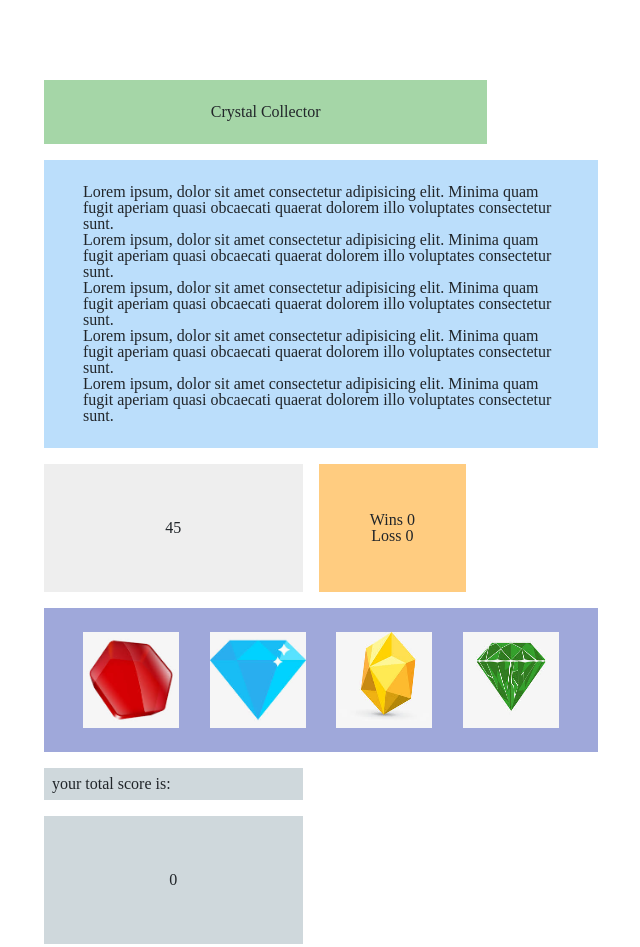
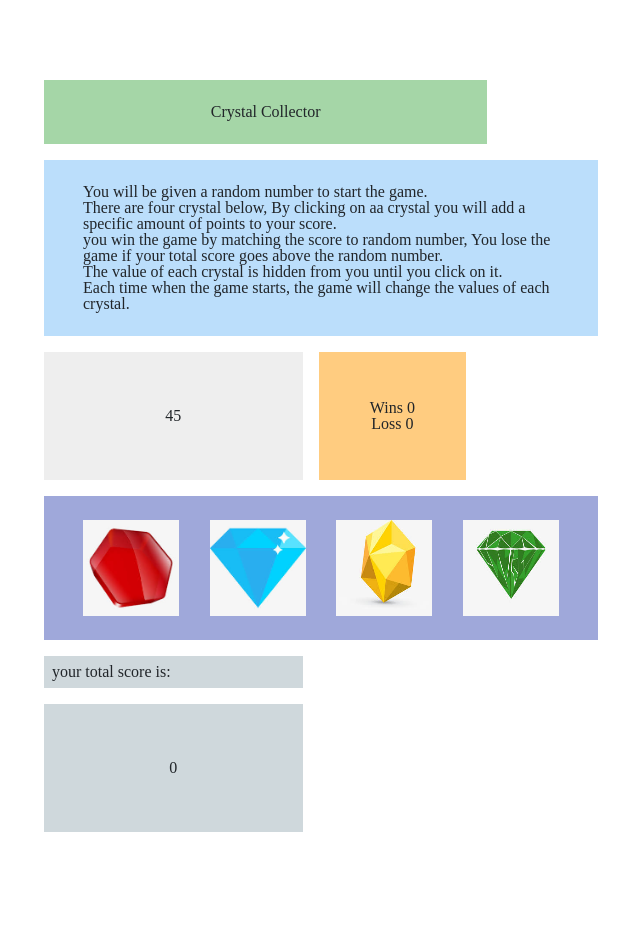
Before and after one commit to priyanshkumar/unit-4-game, a plain HTML site: page index.html in a window 1280 px wide. Shown: the whole page, without its empty margins (58-698 px from the left). After the commit the page ends 912 px from the top, so only its background shows below. Drawn offline with nearby package versions, Linux system fonts and the light colour scheme.

Commit message:
updated row2 'rules' in index.html

```diff
--- a/index.html
+++ b/index.html
@@ -42,29 +42,22 @@
       <div class="row row2 m-3 w-50 p-4">
         <div class="col">
           <p>
-            Lorem ipsum, dolor sit amet consectetur adipisicing elit. Minima
-            quam fugit aperiam quasi obcaecati quaerat dolorem illo voluptates
-            consectetur sunt.
+            You will be given a random number to start the game.
           </p>
           <p>
-            Lorem ipsum, dolor sit amet consectetur adipisicing elit. Minima
-            quam fugit aperiam quasi obcaecati quaerat dolorem illo voluptates
-            consectetur sunt.
+            There are four crystal below, By clicking on aa crystal you will add
+            a specific amount of points to your score.
           </p>
           <p>
-            Lorem ipsum, dolor sit amet consectetur adipisicing elit. Minima
-            quam fugit aperiam quasi obcaecati quaerat dolorem illo voluptates
-            consectetur sunt.
+            you win the game by matching the score to random number, You lose
+            the game if your total score goes above the random number.
           </p>
           <p>
-            Lorem ipsum, dolor sit amet consectetur adipisicing elit. Minima
-            quam fugit aperiam quasi obcaecati quaerat dolorem illo voluptates
-            consectetur sunt.
+            The value of each crystal is hidden from you until you click on it.
           </p>
           <p>
-            Lorem ipsum, dolor sit amet consectetur adipisicing elit. Minima
-            quam fugit aperiam quasi obcaecati quaerat dolorem illo voluptates
-            consectetur sunt.
+            Each time when the game starts, the game will change the values of
+            each crystal.
           </p>
         </div>
       </div>
```
